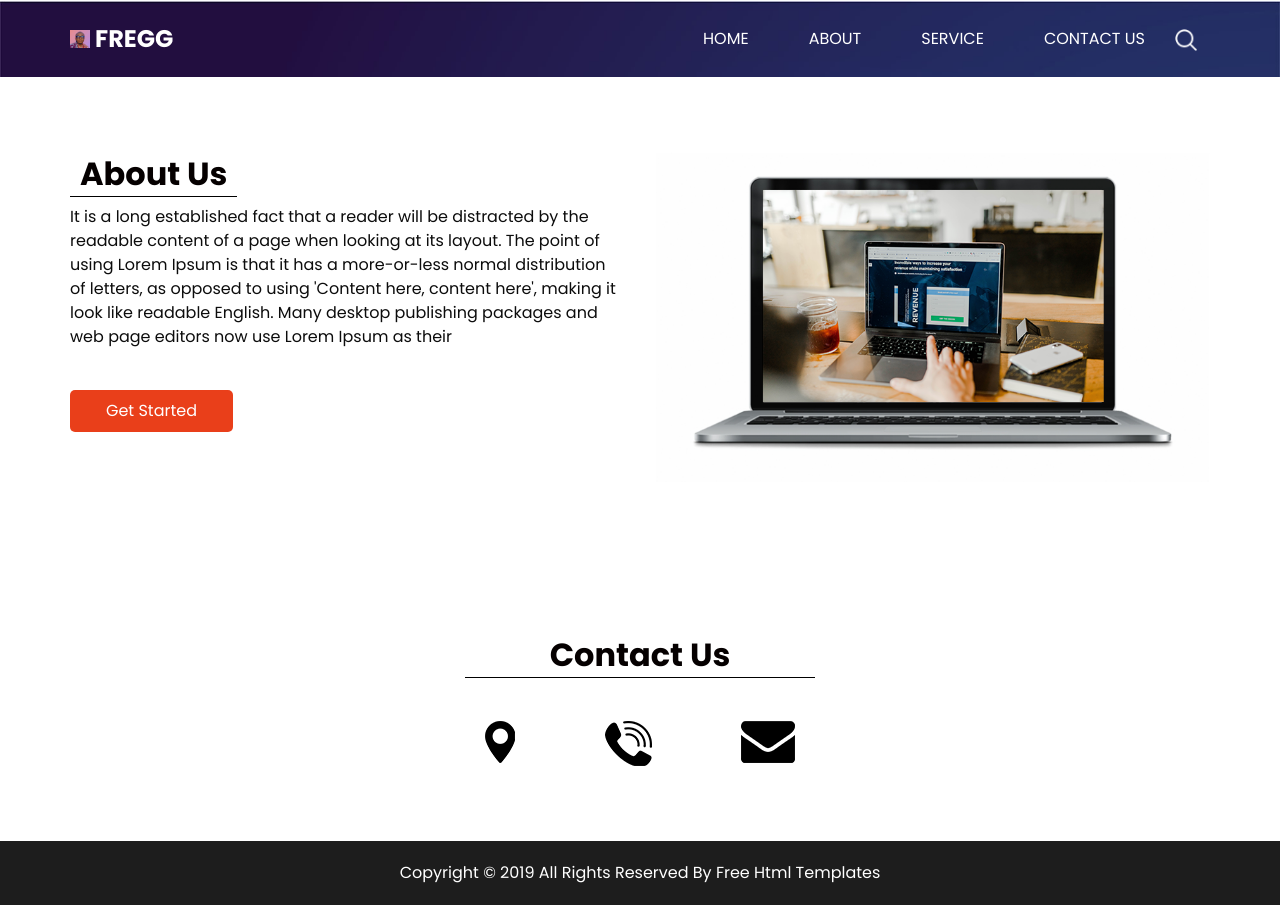
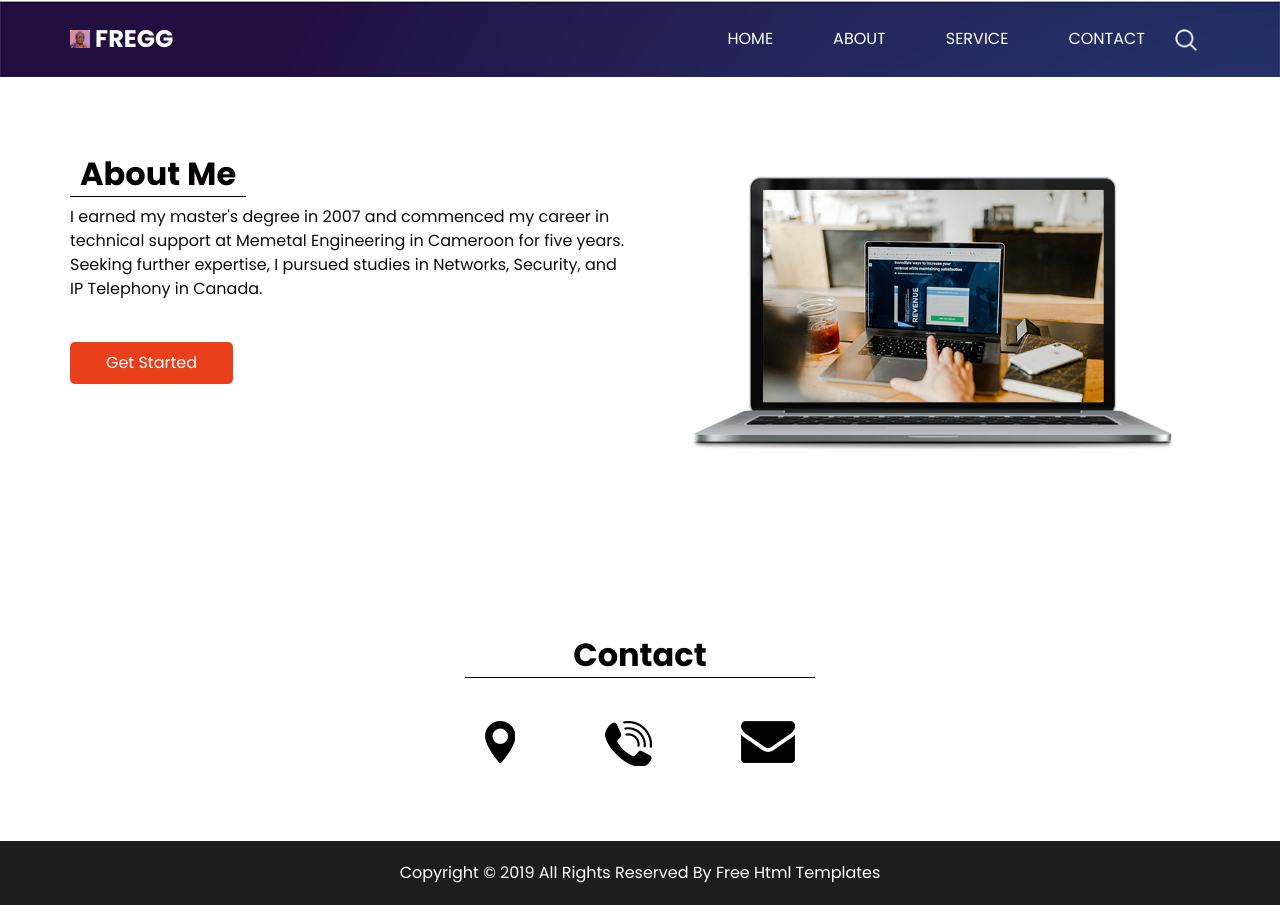
Before and after one commit to schawnndubois/porfolio, a plain HTML site: page about.html in a window 1280 px wide. Drawn offline with nearby package versions, Linux system fonts and the light colour scheme.

Commit message:
Update about.html

```diff
--- a/about.html
+++ b/about.html
@@ -12,7 +12,7 @@
   <meta name="description" content="" />
   <meta name="author" content="" />
 
-  <title>Fregg</title>
+  <title>Aristide Jou</title>
 
   <!-- slider stylesheet -->
   <link rel="stylesheet" type="text/css"
@@ -62,7 +62,7 @@
                   <a class="nav-link" href="service.html"> Service </a>
                 </li>
                 <li class="nav-item">
-                  <a class="nav-link" href="contact.html">Contact us</a>
+                  <a class="nav-link" href="contact.html">Contact</a>
                 </li>
               </ul>
               <form class="form-inline">
@@ -85,14 +85,14 @@
           <div class="detail-box">
             <div class="heading_container">
               <h2>
-                About Us
+                About Me
               </h2>
             </div>
             <p>
-              It is a long established fact that a reader will be distracted by the readable content of a page when
-              looking at its layout. The point of using Lorem Ipsum is that it has a more-or-less normal distribution of
-              letters, as opposed to using 'Content here, content here', making it look like readable English. Many
-              desktop publishing packages and web page editors now use Lorem Ipsum as their
+             I earned my master's degree in 2007 and commenced my career in technical support at Memetal
+              Engineering in Cameroon for five years. Seeking further expertise, I pursued studies in Networks,
+              Security, and IP Telephony in Canada.
+
             </p>
             <a href="">
               Get Started
@@ -115,7 +115,7 @@
     <div class="footer_contact">
       <div class="heading_container">
         <h2>
-          Contact Us
+          Contact
         </h2>
       </div>
       <div class="box">
```
